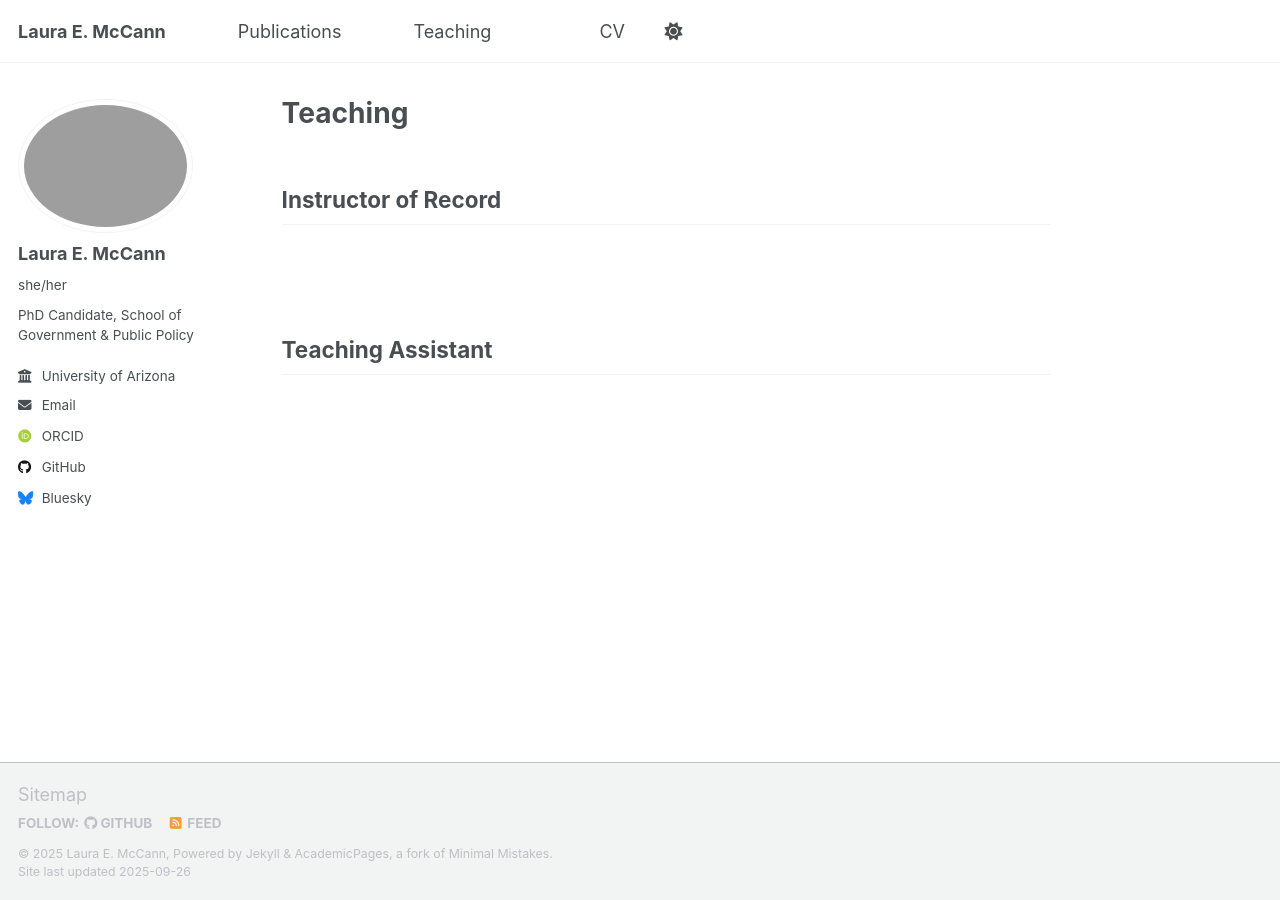
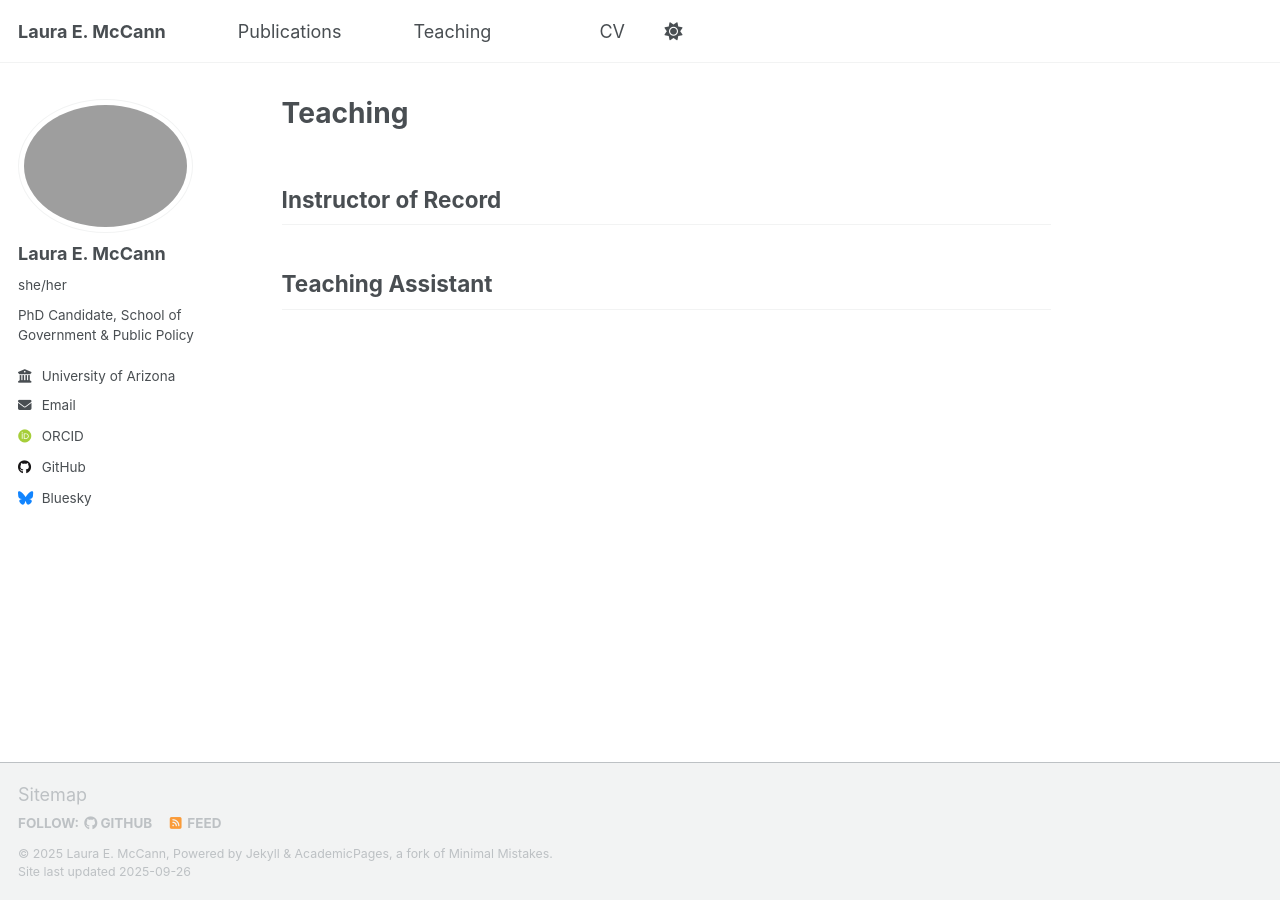
Before and after one commit to lemccann/lemccann.github.io, a Jekyll site: the page built from teaching.md, in a window 1280 px wide. Built offline with Jekyll 4.4.1, drawn with Linux system fonts in a browser that asks for light colours; some web fonts are replaced; a script that is not in the unit is left out.

Commit message:
Update teaching.md

```diff
--- a/teaching.md
+++ b/teaching.md
@@ -8,7 +8,7 @@
   <h2>Instructor of Record</h2>
   {% for post in site.teaching %}
     {% if post.role == "Instructor" %}
-      <div style="margin-bottom: 2.5em;">
+      <div style="margin-bottom: 1.5em;">
         <strong>{{ post.title }}</strong> — {{ post.type }}
         {% if post.badge %}
           <span style="background-color: #f0f0f0; border-radius: 4px; padding: 2px 6px; font-size: 0.85em; margin-left: 6px;">
@@ -18,18 +18,16 @@
         {% if post.semester %}
           <div><em>{{ post.semester }}</em></div>
         {% endif %}
-        <div>{{ post.content }}</div>
+        <!-- Only space between the last field and content -->
+        <div style="margin-top: 1em;">{{ post.content }}</div>
       </div>
     {% endif %}
   {% endfor %}
 
-  <!-- Spacer to ensure content below has space -->
-  <div style="height: 3em;"></div>
-
   <h2>Teaching Assistant</h2>
   {% for post in site.teaching %}
     {% if post.role == "TA" %}
-      <div style="margin-bottom: 2.5em;">
+      <div style="margin-bottom: 1.5em;">
         <strong>{{ post.title }}</strong> — {{ post.type }}
         {% if post.badge %}
           <span style="background-color: #f0f0f0; border-radius: 4px; padding: 2px 6px; font-size: 0.85em; margin-left: 6px;">
@@ -44,12 +42,10 @@
             <em>Instructor: {{ post.instructor }}</em>
           </div>
         {% endif %}
-        <div>{{ post.content }}</div>
+        <!-- Only space between the last field and content -->
+        <div style="margin-top: 1em;">{{ post.content }}</div>
       </div>
     {% endif %}
   {% endfor %}
 
-  <!-- Spacer to ensure content below has space -->
-  <div style="height: 3em;"></div>
-
 </div>
```
